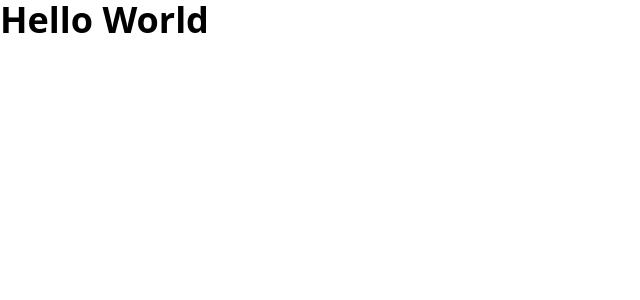
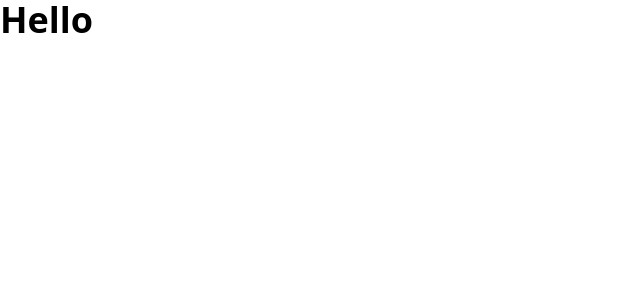
Before and after one commit to lilah-durney/bootcamp-playlist, a Next.js app in the folder playlist_project/: page / in a window 1280 px wide. Shown: the top 300 px of the page, without its empty margins (0-640 px from the left). Built offline with nearby package versions, Linux system fonts and the light colour scheme.

Commit message:
fixing vercel

```diff
--- a/playlist_project/src/pages/index.tsx
+++ b/playlist_project/src/pages/index.tsx
@@ -13,6 +13,6 @@
 
 export default function Home() {
   return (
-    <h1 className="text-4xl font-bold">Hello World</h1>
+    <h1 className="text-4xl font-bold">Hello</h1>
   );
 }
```
